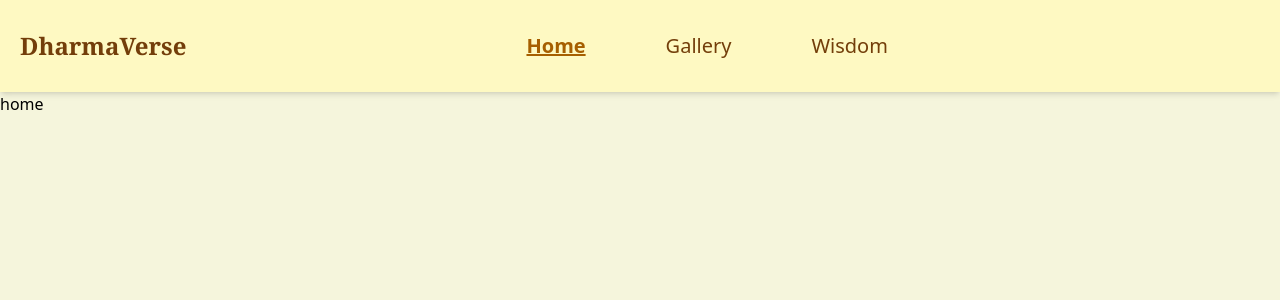
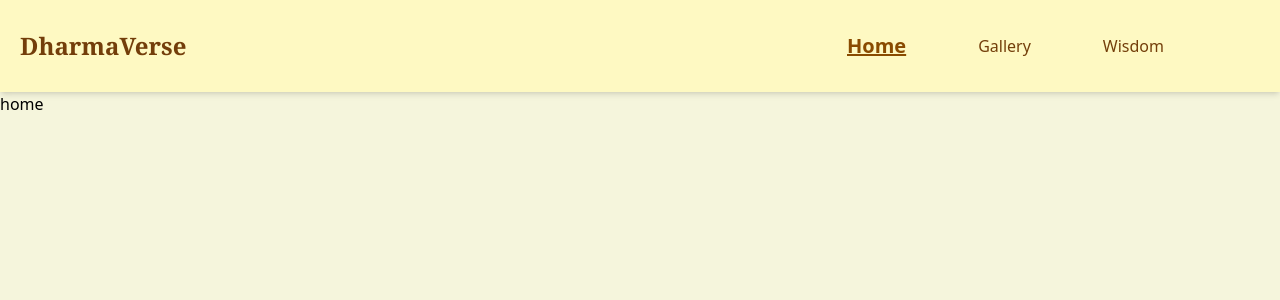
Before and after one commit to Basanta-khatri-0311/DharmaVerse, a React app: page /home in a window 1280 px wide. Shown: the top 300 px of the page. Built offline with nearby package versions, Linux system fonts and the light colour scheme; the HTML template or start-up script is replaced by a standard one.

Commit message:
arranging the buttons properly

```diff
--- a/src/components/NavBar.jsx
+++ b/src/components/NavBar.jsx
@@ -4,18 +4,78 @@ import { ThemeContext } from "../context/ThemeContext";
 
 const NavBar = () => {
   const [isOpen, setIsOpen] = useState(false);
+  const { darkMode, toggleDarkMode } = useContext(ThemeContext);
   const navElements = ["Home", "Gallery", "Wisdom"];
 
-  const { darkMode, toggleDarkMode } = useContext(ThemeContext);
-
   return (
-    <nav className="flex justify-between items-center p-5 bg-yellow-100 text-yellow-900 shadow-md">
-      <NavLink to={"/"} onClick={() => setIsOpen(false)}>
+    <nav className="flex justify-between items-center p-5 bg-yellow-100 text-yellow-900 dark:text-yellow-700 shadow-md relative">
+      {/* Logo */}
+      <NavLink to="/" onClick={() => setIsOpen(false)}>
         <span className="text-2xl font-serif font-semibold">DharmaVerse</span>
       </NavLink>
 
+      {/* Navigation Links + Dark Toggle */}
+      <div
+        className={`absolute top-16 left-0 w-full flex flex-col items-start bg-yellow-100
+          md:static md:flex md:flex-row md:items-center md:space-x-6 md:w-auto
+          transition-transform duration-700 ease-in-out
+          ${
+            isOpen
+              ? "translate-y-0 opacity-100 pointer-events-auto"
+              : "-translate-y-24 opacity-0 pointer-events-none"
+          }
+          md:translate-y-0 md:opacity-100 md:pointer-events-auto
+        `}
+      >
+        {navElements.map((link) => (
+          <NavLink
+            key={link}
+            to={`/${link.toLowerCase()}`}
+            onClick={() => setIsOpen(false)}
+            className={({ isActive }) =>
+              `block px-6 py-3 rounded-md font-medium transition-all duration-500 ease-in-out ${
+                isActive
+                  ? "text-yellow-800 dark:text-yellow-700 text-xl font-semibold underline"
+                  : "text-yellow-900 hover:bg-yellow-300 md:hover:bg-transparent"
+              }`
+            }
+          >
+            {link}
+          </NavLink>
+        ))}
+
+        {/* Dark Mode Toggle - Desktop */}
         <button
-        className="md:hidden focus:outline-none text-yellow-900"
+          onClick={toggleDarkMode}
+          aria-label="Toggle Dark Mode"
+          className="hidden md:block px-6 py-3 text-xl rounded-md transition-colors text-yellow-900 cursor-pointer"
+        >
+          {darkMode ? (
+            <i className="ri-moon-fill"></i>
+          ) : (
+            <i className="ri-sun-fill"></i>
+          )}
+        </button>
+      </div>
+
+      {/* Mobile Controls */}
+      <div className="flex items-center gap-4 md:hidden">
+        {/* Dark Mode Toggle - Mobile */}
+        <button
+          onClick={toggleDarkMode}
+          aria-label="Toggle Dark Mode"
+          className="text-2xl text-yellow-900"
+        >
+          {darkMode ? (
+            <i className="ri-moon-fill"></i>
+          ) : (
+            <i className="ri-sun-fill"></i>
+          )}
+        </button>
+
+        {/* Hamburger Button */}
+        <button
+          className="focus:outline-none"
           onClick={() => setIsOpen(!isOpen)}
           aria-label="Toggle menu"
           aria-expanded={isOpen}
@@ -44,43 +104,7 @@ const NavBar = () => {
             )}
           </svg>
         </button>
-
-      <div
-        className={`absolute flex flex-col bg-yellow-100 left-0 w-full
-            md:flex-row md:items-center md:space-x-8 md:static md:w-auto
-            transition-transform  duration-900 ease-in-out md:text-xl
-            ${
-              isOpen
-                ? "translate-y-24 opacity-100 pointer-events-auto"
-                : "-translate-y-24 opacity-80 pointer-events-none"
-            }
-         md:translate-y-0 md:opacity-100 md:pointer-events-auto
-        `}
-      >
-        {navElements.map((link) => (
-          <NavLink
-            key={link}
-            to={`/${link.toLowerCase()}`}
-            className={({ isActive }) =>
-              `block px-6 py-3 rounded-md transition-colors ${
-                isActive
-                  ? "text-yellow-700 font-semibold underline"
-                  : "text-yellow-900 hover:bg-yellow-300 md:hover:bg-transparent"
-              }`
-            }
-            onClick={() => setIsOpen(false)}
-          >
-            {link}
-          </NavLink>
-        ))}
       </div>
-      <button
-        onClick={toggleDarkMode}
-        aria-label="Toggle Dark Mode"
-        className="mr-4 p-2 rounded focus:outline-none text-2xl"
-      >
-        {darkMode ? <i className="ri-moon-fill"></i> : <i className="ri-sun-fill"></i>}
-      </button>
     </nav>
   );
 };
--- a/src/index.css
+++ b/src/index.css
@@ -2,10 +2,10 @@
 
 .dark {
     background-color: #1c1c1c;
-    transition: all 0.8s;
+    transition: all 0.6s;
 }
 
 .light {
     background: #f5f5dc;
-    transition: all 0.8s;
+    transition: all 0.6s;
 }
```
Lines whose indentation alone changed are shown as unchanged.
